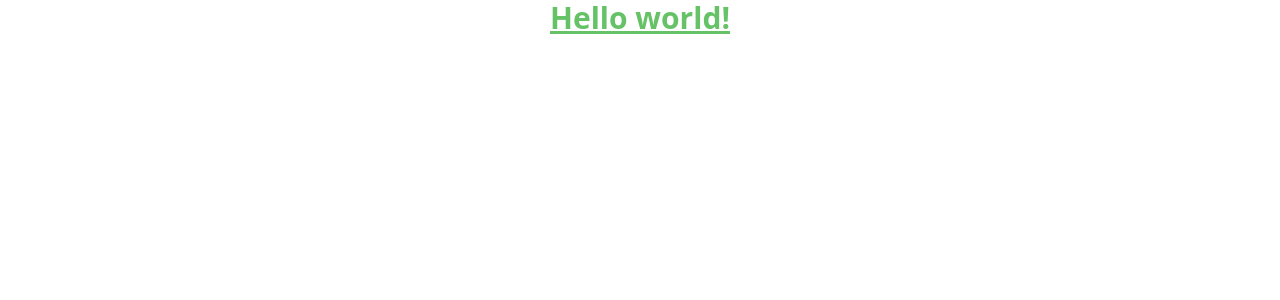
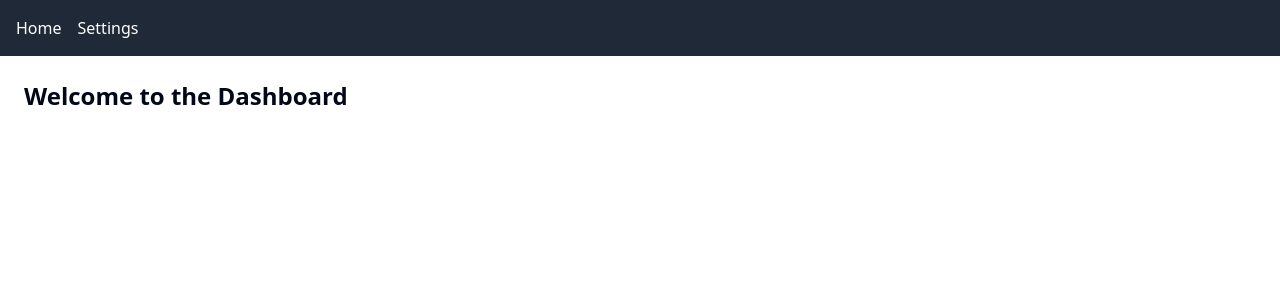
Before and after one commit to sammy-code98/Sycamore-FE-Task, a Vue app: page / in a window 1280 px wide. Shown: the top 300 px of the page. Built offline with nearby package versions, Linux system fonts and the light colour scheme.

Commit message:
setup vue router and configure route

```diff
--- a/package.json
+++ b/package.json
@@ -15,7 +15,8 @@
     "radix-vue": "^1.9.12",
     "tailwind-merge": "^2.6.0",
     "tailwindcss-animate": "^1.0.7",
-    "vue": "^3.5.13"
+    "vue": "^3.5.13",
+    "vue-router": "^4.5.0"
   },
   "devDependencies": {
     "@types/node": "^22.10.7",
--- a/src/App.vue
+++ b/src/App.vue
@@ -1,5 +1,17 @@
 <template>
-  <h1 class="text-3xl font-bold underline text-sycamore-primary text-center">
-    Hello world!
-  </h1>
+  <div>
+    <nav class="p-4 bg-gray-800 text-white">
+      <router-link to="/" class="mr-4">Home</router-link>
+      <router-link to="/settings">Settings</router-link>
+    </nav>
+    <router-view />
+  </div>
 </template>
+
+<script lang="ts">
+import { defineComponent } from 'vue';
+
+export default defineComponent({
+  name: 'App',
+});
+</script>
--- a/src/components/HelloWorld.vue
+++ b/src/components/HelloWorld.vue
@@ -8,7 +8,7 @@ const count = ref(0)
 
 <template>
   <h1>{{ msg }}</h1>
-
+<
   <div class="card">
     <button type="button" @click="count++">count is {{ count }}</button>
     <p>
--- a/src/main.ts
+++ b/src/main.ts
@@ -1,5 +1,7 @@
 import { createApp } from 'vue'
 import "./assets/index.css";
 import App from './App.vue'
+import router from "./router";
 
-createApp(App).mount('#app')
+
+createApp(App).use(router).mount("#app");
--- /dev/null
+++ b/src/router/index.ts
@@ -0,0 +1,25 @@
+import {
+  createRouter,
+  createWebHistory,
+  type RouteRecordRaw,
+} from "vue-router";
+
+const routes: Array<RouteRecordRaw> = [
+  {
+    path: "/",
+    name: "Home",
+    component: () => import("../views/HomeView.vue"),
+  },
+  {
+    path: "/settings",
+    name: "Settings",
+    component: () => import("../views/SettingsView.vue"),
+  },
+];
+
+const router = createRouter({
+  history: createWebHistory(),
+  routes,
+});
+
+export default router;
--- /dev/null
+++ b/src/views/HomeView.vue
@@ -0,0 +1,13 @@
+<template>
+  <div class="p-6">
+    <h1 class="text-2xl font-bold">Welcome to the Dashboard</h1>
+  </div>
+</template>
+
+<script lang="ts">
+import { defineComponent } from 'vue';
+
+export default defineComponent({
+  name: 'HomeView',
+});
+</script>
--- /dev/null
+++ b/src/views/SettingsView.vue
@@ -0,0 +1,13 @@
+<template>
+  <div class="p-6">
+    <h1 class="text-2xl font-bold">Settings</h1>
+  </div>
+</template>
+
+<script lang="ts">
+import { defineComponent } from 'vue';
+
+export default defineComponent({
+  name: 'SettingsView',
+});
+</script>
```
Also changed, not shown: 1 other file (tests, documents, lock files or other folders).
